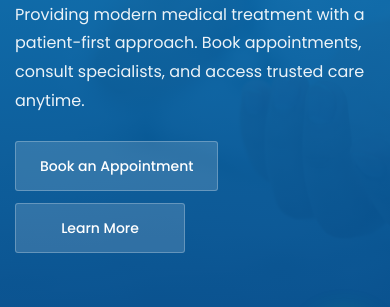
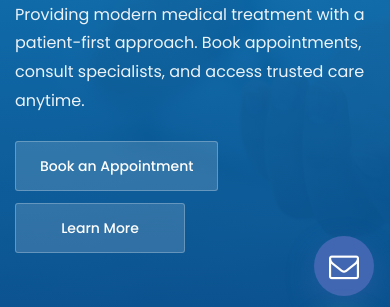
Before and after one commit to Calistopara-obapluto-Bandit/health-hospital-site, a website: page index.html in a window 390 px wide. Shown: the part 460-767 px from the top of the page. Drawn offline with Linux system fonts and the light colour scheme.

Commit message:
Add email floating button next to WhatsApp

```diff
--- a/index.html
+++ b/index.html
@@ -78,9 +78,36 @@ http://www.tooplate.com/view/2098-health
                transform: translateY(-2px);
           }
 
-          .whatsapp-float i {
+          .whatsapp-float i,
+          .email-float i {
                font-size: 30px;
                line-height: 1;
+          }
+
+          .email-float {
+               position: fixed;
+               right: 24px;
+               bottom: 100px;
+               z-index: 10000;
+               display: inline-flex;
+               align-items: center;
+               gap: 10px;
+               background: #4267B2;
+               color: #ffffff;
+               border-radius: 50px;
+               padding: 14px 20px;
+               box-shadow: 0 10px 28px rgba(66, 103, 178, 0.36);
+               font-size: 15px;
+               font-weight: 600;
+               text-decoration: none;
+          }
+
+          .email-float:hover,
+          .email-float:focus {
+               color: #ffffff;
+               background: #365899;
+               transform: translateY(-2px);
+               text-decoration: none;
           }
 
           @media only screen and (max-width: 639px) {
@@ -94,6 +121,19 @@ http://www.tooplate.com/view/2098-health
                }
 
                .whatsapp-float span {
+                    display: none;
+               }
+
+               .email-float {
+                    right: 16px;
+                    bottom: 88px;
+                    width: 60px;
+                    height: 60px;
+                    justify-content: center;
+                    padding: 0;
+               }
+
+               .email-float span {
                     display: none;
                }
           }
@@ -593,6 +633,11 @@ http://www.tooplate.com/view/2098-health
           </div>
      </footer>
 
+     <a class="email-float" href="mailto:odessamedicalhospital@gmail.com" title="Email us">
+          <i class="fa fa-envelope-o" aria-hidden="true"></i>
+          <span>Email</span>
+     </a>
+
      <a class="whatsapp-float" href="https://wa.me/380756612610" target="_blank" rel="noopener noreferrer" title="Chat on WhatsApp">
           <i class="fa fa-whatsapp" aria-hidden="true"></i>
           <span>WhatsApp</span>
```
